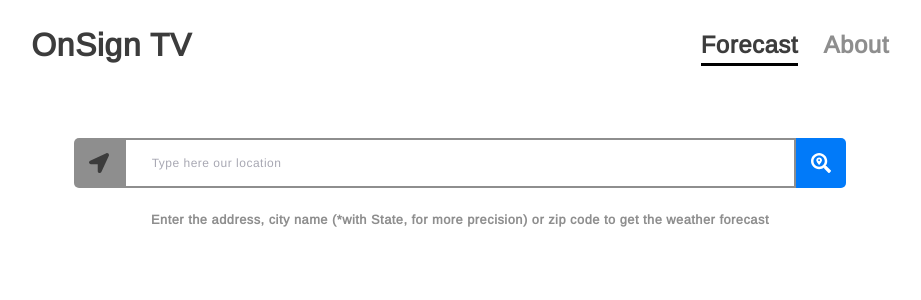
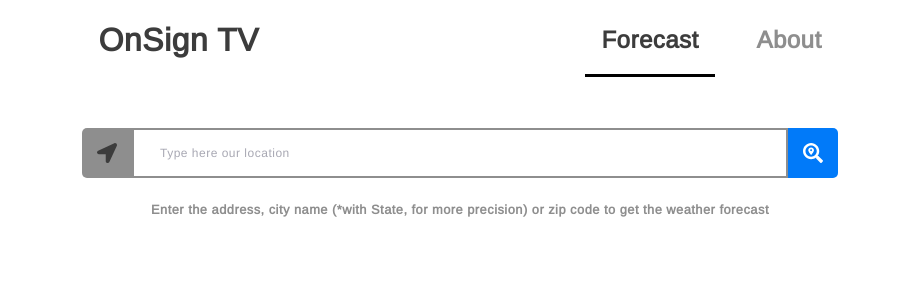
Before and after one commit to ViniciusmDias/weather-forecast, a React (Create React App) app: page / in a window 1280 px wide. Shown: the top 300 px of the page, without its empty margins (180-1101 px from the left). Built offline with nearby package versions, Linux system fonts and the light colour scheme; no server answers.

Commit message:
small changes in css global

```diff
--- a/public/index.html
+++ b/public/index.html
@@ -9,7 +9,7 @@
       href="https://fonts.googleapis.com/css2?family=Arimo:ital,wght@0,400;1,700&display=swap"
       rel="stylesheet"
     />
-    <title>OnSign TV</title>
+    <title>Weather Forecast</title>
   </head>
   <body>
     <noscript>You need to enable JavaScript to run this app.</noscript>
--- a/src/components/Header/styles.ts
+++ b/src/components/Header/styles.ts
@@ -5,14 +5,16 @@
   justify-content: center;
   flex-direction: column;
   align-items: center;
-  height: 90px;
+  height: 110px;
   margin-bottom: 6vh;
 
   @media (min-width: 760px) {
+    height: 80px;
     flex-direction: row;
     justify-content: space-between;
   }
   a {
+    padding: 2vh;
     text-decoration: none;
     font-size: 2rem;
     font-weight: 800;
@@ -23,7 +25,6 @@
     opacity: 0.8;
   }
   div {
-    margin-top: 2vh;
     @media (min-width: 760px) {
       margin-top: 0;
     }
--- a/src/pages/Forecast/styles.ts
+++ b/src/pages/Forecast/styles.ts
@@ -8,7 +8,7 @@
   display: flex;
   justify-content: center;
   align-items: center;
-  width: 90%;
+  width: 100%;
   height: 50px;
   margin: 6vh auto 2vh;
 
--- a/src/styles/global.ts
+++ b/src/styles/global.ts
@@ -20,7 +20,7 @@
 
   }
   #root {
-    padding: 0 4vw;
+    padding: 0 8vw;
     max-width: 960px;
     margin: 0 auto;
   }
```
